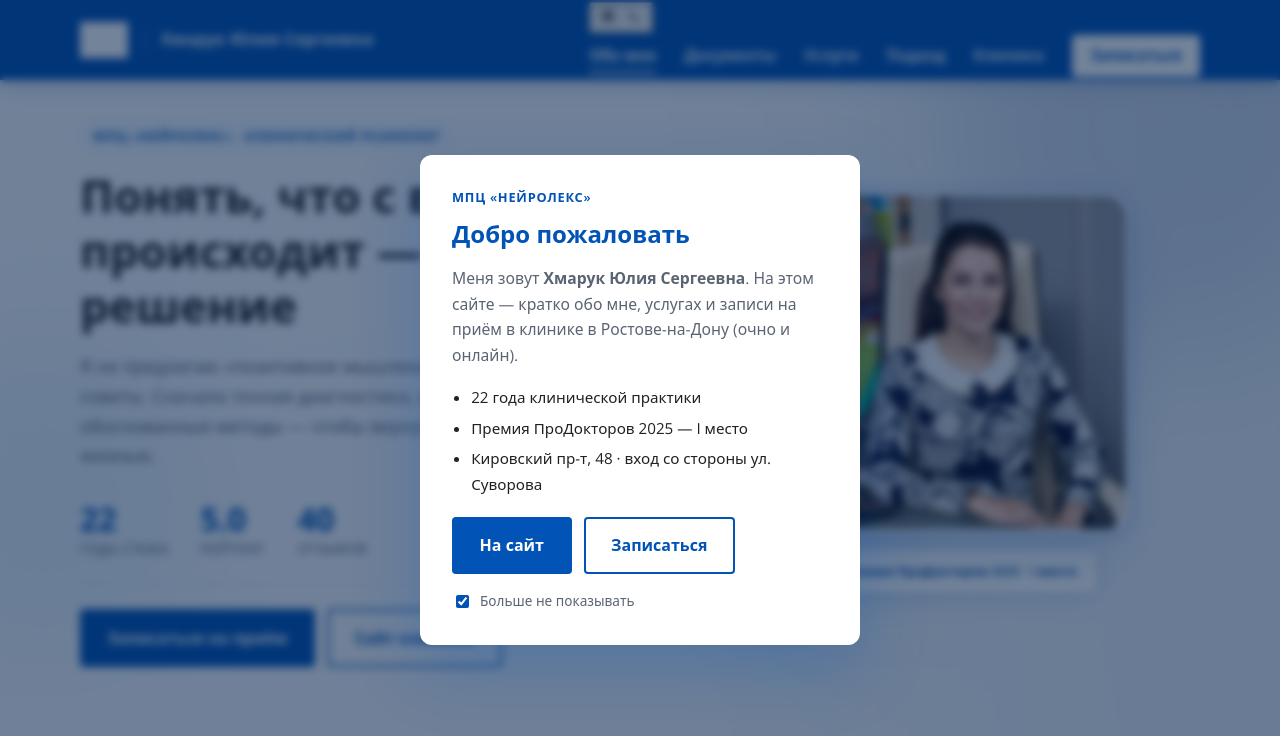
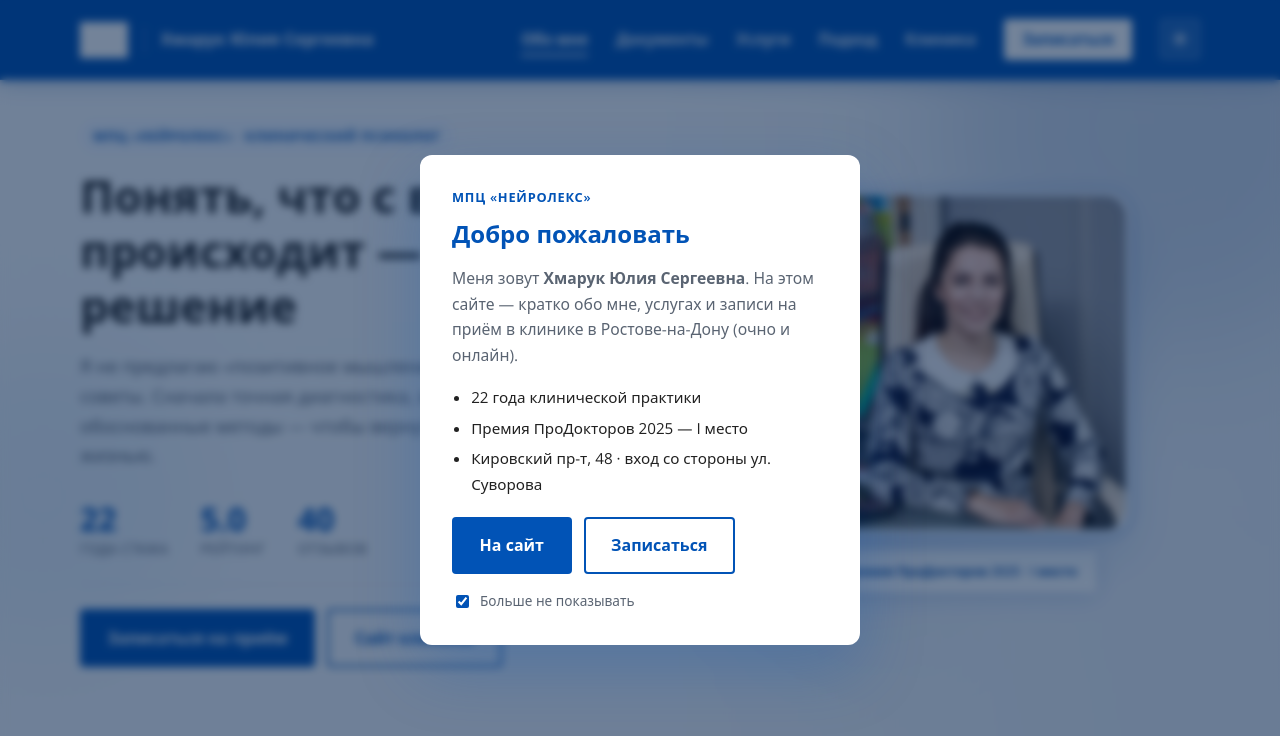
Before and after one commit to neurossador/Site_YS_Clincal_psychologist, a website: page index.html in a window 1280 px wide. Shown: the top 736 px of the page. Drawn offline with nearby package versions, Linux system fonts and the light colour scheme; grey boxes are pictures that could not be loaded.

Commit message:
Смещение кнопки темного / светлого фона

```diff
--- a/index.html
+++ b/index.html
@@ -72,6 +72,18 @@
         <a class="logo" href="#top">Хмарук Юлия Сергеевна</a>
       </div>
       <div class="header__actions">
+        <button class="nav-toggle" type="button" aria-label="Открыть меню" aria-expanded="false">
+          <span></span>
+          <span></span>
+          <span></span>
+        </button>
+        <nav class="nav" aria-label="Основная навигация">
+          <a href="#about">Обо мне</a>
+          <a href="#documents">Документы</a>
+          <a href="#services">Услуги</a>
+          <a href="#approach">Подход</a>
+          <a href="#clinic">Клиника</a>
+          <a href="#contact" class="nav__cta">Записаться</a>
           <button
             type="button"
             class="theme-toggle"
@@ -90,18 +102,6 @@
               <path fill="currentColor" d="M21 14.5A8.5 8.5 0 0 1 9.5 3 7 7 0 1 0 21 14.5z"/>
             </svg>
           </button>
-        <button class="nav-toggle" type="button" aria-label="Открыть меню" aria-expanded="false">
-          <span></span>
-          <span></span>
-          <span></span>
-        </button>
-        <nav class="nav" aria-label="Основная навигация">
-          <a href="#about">Обо мне</a>
-          <a href="#documents">Документы</a>
-          <a href="#services">Услуги</a>
-          <a href="#approach">Подход</a>
-          <a href="#clinic">Клиника</a>
-          <a href="#contact" class="nav__cta">Записаться</a>
         </nav>
       </div>
     </div>
--- a/styles.css
+++ b/styles.css
@@ -237,10 +237,61 @@ body.is-loaded .header--enter {
   color: #c5d9f5;
 }
 
+.header__actions {
+  display: flex;
+  align-items: center;
+  gap: 0.5rem;
+}
+
 .nav {
   display: flex;
   align-items: center;
   gap: 1.75rem;
+}
+
+.theme-toggle {
+  display: inline-flex;
+  align-items: center;
+  justify-content: center;
+  flex-shrink: 0;
+  width: 40px;
+  height: 40px;
+  margin: 0;
+  padding: 0;
+  border: 1px solid rgba(255, 255, 255, 0.35);
+  border-radius: 4px;
+  background: rgba(255, 255, 255, 0.12);
+  color: #fff;
+  cursor: pointer;
+  transition: background 0.2s ease, border-color 0.2s ease, transform 0.2s ease;
+}
+
+.theme-toggle:hover {
+  background: rgba(255, 255, 255, 0.22);
+  border-color: rgba(255, 255, 255, 0.55);
+}
+
+.theme-toggle:focus-visible {
+  outline: 2px solid #fff;
+  outline-offset: 2px;
+}
+
+.theme-toggle__icon {
+  display: block;
+  width: 22px;
+  height: 22px;
+}
+
+.theme-toggle__icon--moon {
+  display: none;
+}
+
+html[data-theme="dark"] .theme-toggle__icon--sun {
+  display: none;
+}
+
+html[data-theme="dark"] .theme-toggle__icon--moon {
+  display: block;
 }
 
 .nav a {
@@ -1523,6 +1574,13 @@ body.is-loaded .header--enter {
     margin-top: 0.5rem;
   }
 
+  .nav .theme-toggle {
+    width: 100%;
+    height: auto;
+    margin-top: 0.5rem;
+    padding: 0.85rem 1rem;
+  }
+
   .nav-toggle[aria-expanded="true"] span:nth-child(1) {
     transform: translateY(7px) rotate(45deg);
   }
```
Lines whose indentation alone changed are shown as unchanged.
